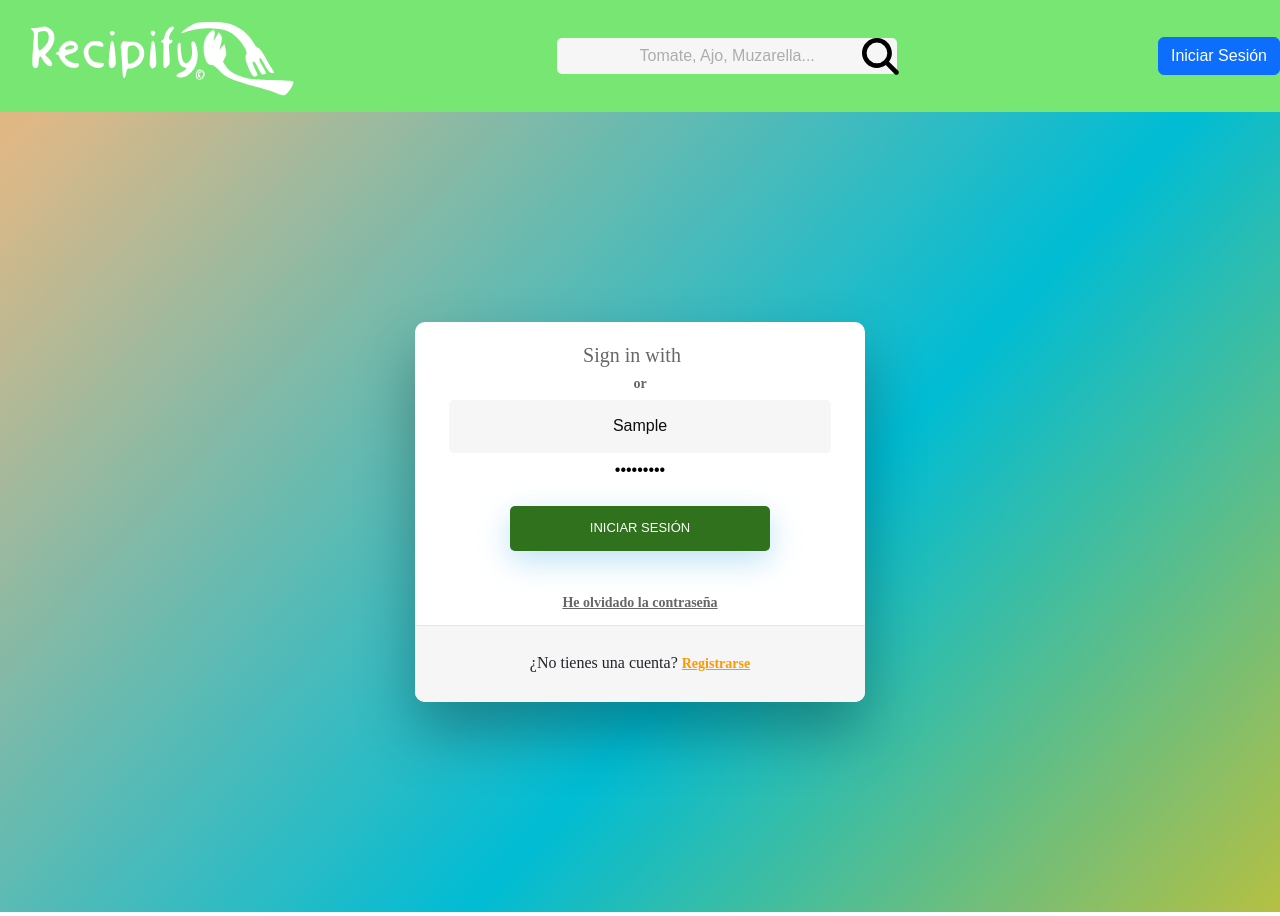
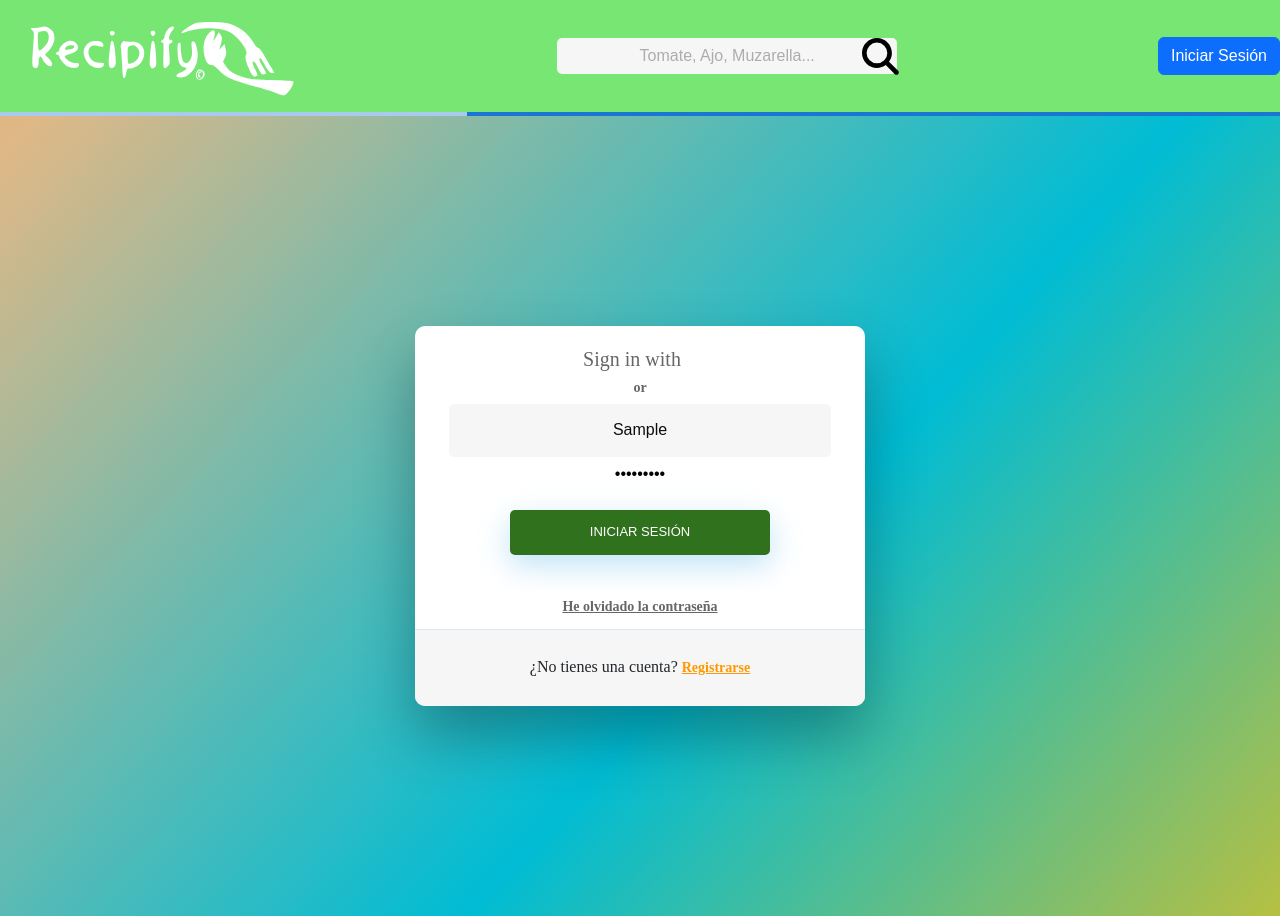
Before and after one commit to tpCodeX/Recipify-IES-2023, a Next.js app: page /api/signin in a window 1280 px wide. Both pictures are taken after typing "Sample", "Sample123" into the empty fields and a click on the input "Iniciar Sesión". Built offline with nearby package versions, Linux system fonts and the light colour scheme; no server answers.

Commit message:
agregando componente loading en el front

```diff
--- a/package.json
+++ b/package.json
@@ -9,8 +9,11 @@
     "lint": "next lint"
   },
   "dependencies": {
+    "@emotion/react": "^11.11.1",
+    "@emotion/styled": "^11.11.0",
     "@fortawesome/free-solid-svg-icons": "^6.4.2",
     "@fortawesome/react-fontawesome": "^0.2.0",
+    "@mui/material": "^5.14.9",
     "@prisma/client": "^5.2.0",
     "@types/node": "20.5.7",
     "@types/react": "18.2.21",
--- a/src/components/login-component/loginComponent.tsx
+++ b/src/components/login-component/loginComponent.tsx
@@ -4,45 +4,49 @@ import "./loginEstilo.css"
 import 'bootstrap/dist/css/bootstrap.min.css';
 import { useForm } from 'react-hook-form';
 import { signIn } from 'next-auth/react'
-
-
+import { useRouter } from 'next/navigation';
+import {Alert}  from '@mui/material';
+import LinearProgress from '@mui/material/LinearProgress';
+import Box from '@mui/material/Box';
 function LoginComponent() {
+  const router= useRouter()
   const userName = useRef("");
   const pass = useRef("");
   const {handleSubmit,register}=useForm()
   const [error, setError]= useState(false)
+  const [cargando, setCargando]= useState(false)
   const onSubmit= async ()=>{
+     setCargando(true)
      const result= await signIn("credentials",{
       username: userName.current,
       password: pass.current,
-      redirect: true,
-      callbackUrl: "/recetas"
+      redirect: false,
+      callbackUrl: "/recetas",
      })
+     if(result?.ok){
+      setCargando(false)
+      if (result.url) {
+        router.push(result.url);
+     }else{
+      setError(true)
+     }
+    }
    }
 
   return (
-//     <form action="/login" onSubmit={handleSubmit(onSubmit)}>
-//   <div className="mb-3">
-//     <label htmlFor="username" className="form-label">Email address</label>
-//     <input type="email" className="form-control" id="username" aria-describedby="emailHelp" onChange={(e) => (userName.current = e.target.value)}/>
-//   </div>
-//   <div className="mb-3">
-//     <label htmlFor="password" className="form-label">Password</label>
-//     <input type="password" className="form-control" id="password" onChange={(e) => (pass.current = e.target.value)}/>
-//   </div>
-//   <div className="mb-3 form-check">
-//     {/* <input type="checkbox" className="form-check-input" id="exampleCheck1"/> */}
-//     {/* <label className="form-check-label" htmlFor="exampleCheck1">Check me out</label> */}
-//   </div>
-//   <button type="submit" className="btn btn-primary">Submit</button>
-// </form>
+<>
+{cargando && (
+   <Box sx={{ width: '100%' }}>
+   <LinearProgress />
+ </Box>
+  )}
+    <div className=" wrapper fadeInDown " style={{ maxHeight: '500px' }}>
+    {error && (
+    <div className='mb-2'>
+    <Alert severity="error">Correo/password ingresado es incorrecto</Alert>
+   </div>
+  )}
 
-    <div className=" wrapper fadeInDown ">
-      {error && (
-    <div className="alert alert-danger" role="alert">
-    Email o password ingresado es incorrecto
-    </div>
-  )}
       <div id="formContent" >
         <p className="font lead fw-normal mb-0 me-3 mt-3 letra">Sign in with</p>
 
@@ -51,7 +55,6 @@ function LoginComponent() {
           <p className="font or-divider-text">or</p>
           <div className="or-divider-line"></div>
         </div>
-        {/* Login Form   onSubmit={onSubmit} */   }
         <form action="/login"  onSubmit={handleSubmit(onSubmit)}>
           <input type="text" id="username" className="fadeIn second "
           placeholder="username" onChange={(e) => (userName.current = e.target.value)}/>
@@ -73,6 +76,8 @@ function LoginComponent() {
         </div>
       </div>
     </div>
+    </>
+
   );
 }
 
```
Also changed, not shown: 1 other file (tests, documents, lock files or other folders).
